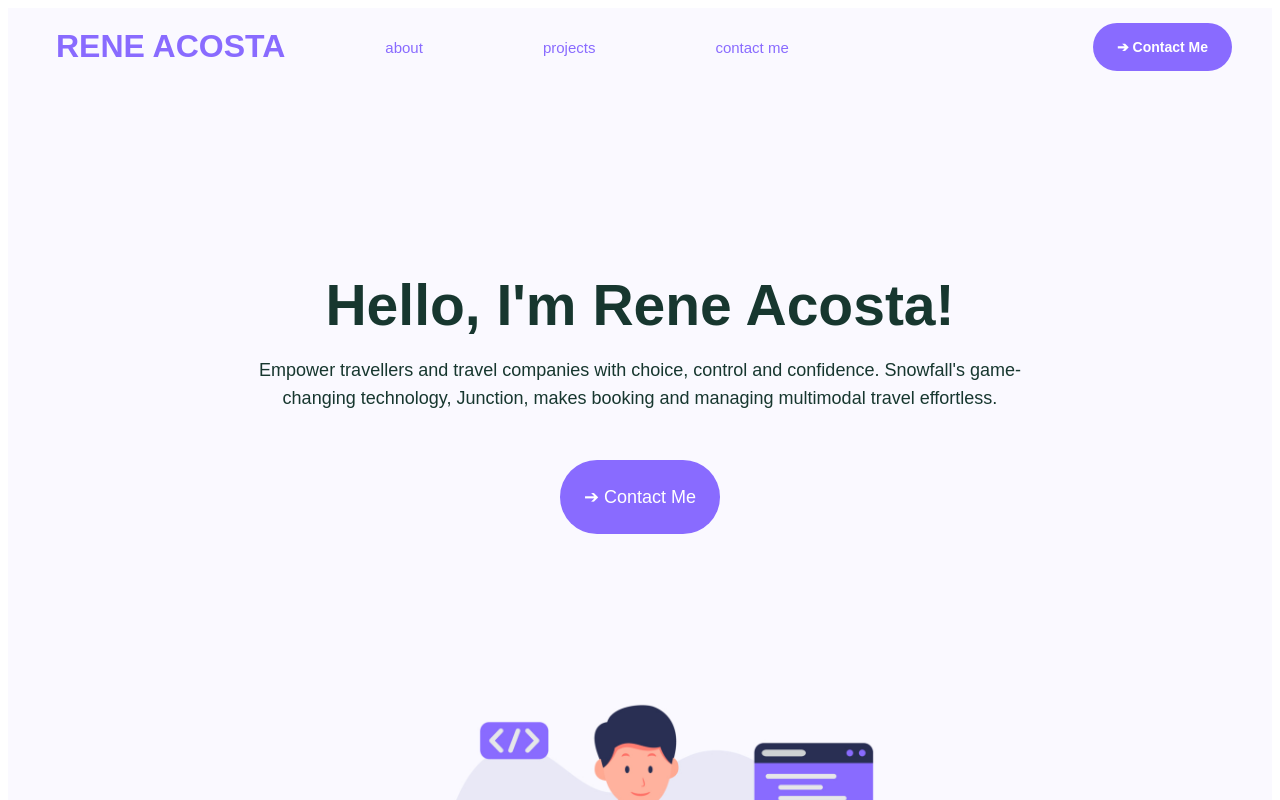
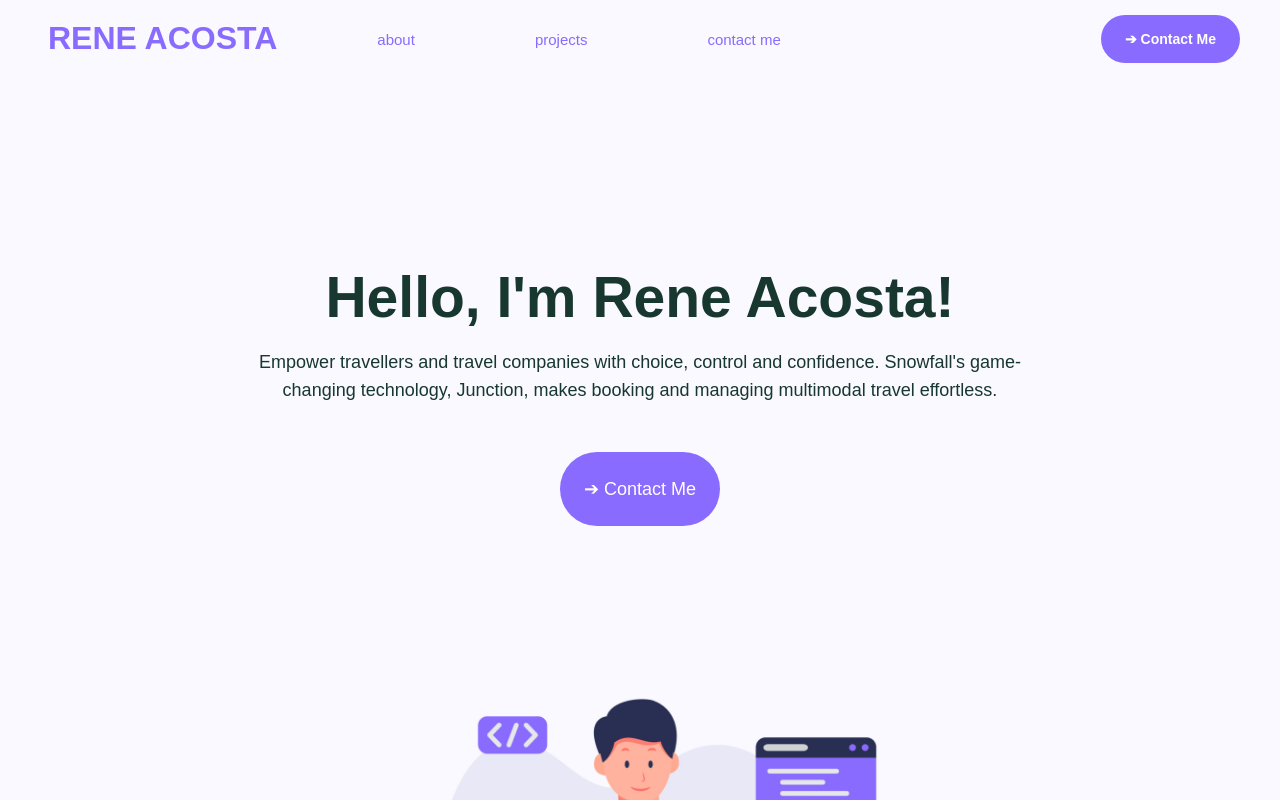
Before and after one commit to racosta323/rene-acosta-portfolio, a React (Create React App) app: page / in a window 1280 px wide. Shown: the top 800 px of the page. Built offline with nearby package versions, Linux system fonts and the light colour scheme.

Commit message:
updates body to fit across entire viewport

```diff
--- a/src/App.css
+++ b/src/App.css
@@ -14,6 +14,8 @@
 
 #root {
   background-color: #faf9ff;
+  min-height: 100%;
+  height: 100%;
 }
 
 .App-link {
--- a/src/index.css
+++ b/src/index.css
@@ -3,6 +3,13 @@ body {
   font-optical-sizing: auto;
   font-style: normal;
   color: #17372f;
+  height: 100%;
+  margin: 0;
+}
+
+html {
+  height: 100%;
+  margin: 0;
 }
 
 code {
```
